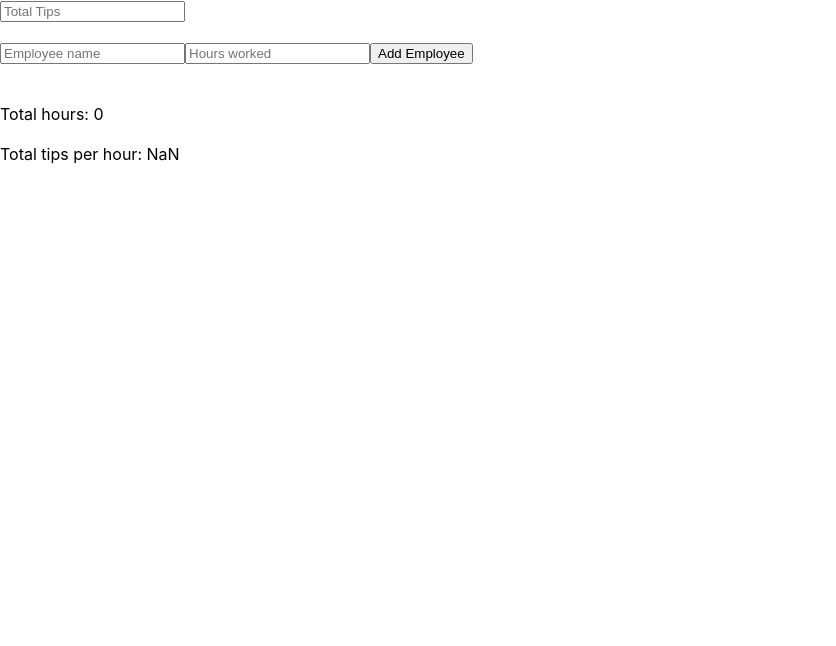
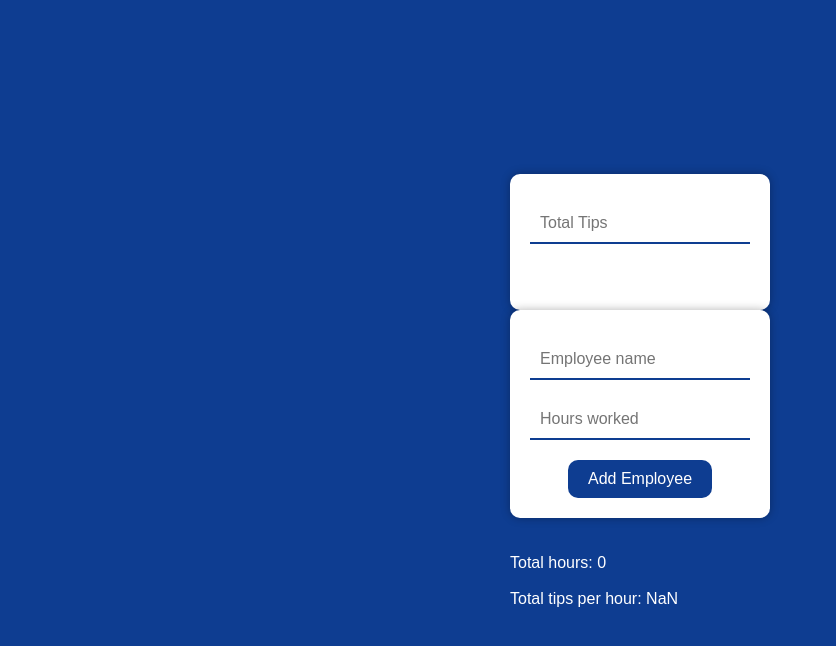
Before and after one commit to markprodehl/tip-calculator, a React (Create React App) app: page / in a window 1280 px wide. Shown: the top 646 px of the page, without its empty margins (0-836 px from the left). Built offline with nearby package versions, Linux system fonts and the light colour scheme.

Commit message:
Added styling to suit the new changes

```diff
--- a/src/components/TipCalculator.css
+++ b/src/components/TipCalculator.css
@@ -1,41 +1,72 @@
 /*TipCalculator.css*/
 
-.tip-calculator,
-.header,
-.form {
+body {
+  background-color: #0E3D91;
+  color: white;
   font-family: Arial, sans-serif;
   display: flex;
-  flex-wrap: wrap;
+  flex-direction: column;
   align-items: center;
-  justify-content: left;
-
-  margin-left: 100px;
+  justify-content: center;
+  height: 100vh;
 }
 
-.input {
-  width: 250px;
-  margin: 10px;
-  padding: 10px;
-  border-radius: 5px;
-  border: 1px solid #ccc;
+form {
+  display: flex;
+  flex-direction: column;
+  align-items: center;
+  background-color: white;
+  padding: 20px;
+  border-radius: 10px;
+  box-shadow: 0px 0px 10px 0px rgba(0, 0, 0, 0.3);
 }
 
-.button {
-  background-color: #4CAF50;
+input[type="text"],
+input[type="number"] {
+  padding: 10px;
+  font-size: 16px;
+  margin: 10px 0;
+  border: none;
+  border-bottom: 2px solid #0E3D91;
+  width: 200px;
+}
+
+button[type="submit"] {
+  background-color: #0E3D91;
   color: white;
   padding: 10px 20px;
   border: none;
-  border-radius: 5px;
+  border-radius: 10px;
+  font-size: 16px;
+  margin-top: 10px;
   cursor: pointer;
-  margin: 10px;
 }
 
-.shares {
-  list-style: none;
-  padding: 0;
-  margin: 0;
+button[type="submit"]:hover {
+  background-color: #001847;
 }
 
-.shares li {
-  margin: 10px;
+button[type="button"] {
+  background-color: #001847;
+  color: white;
+  padding: 5px 10px;
+  border: none;
+  border-radius: 10px;
+  font-size: 16px;
+  margin-left: 10px;
+  cursor: pointer;
 }
+
+button[type="button"]:hover {
+  background-color: #0E3D91;
+}
+
+.employee-container {
+  display: flex;
+  align-items: center;
+  margin: 10px 0;
+}
+
+.employee-name {
+  margin-right: 10px;
+}
```
